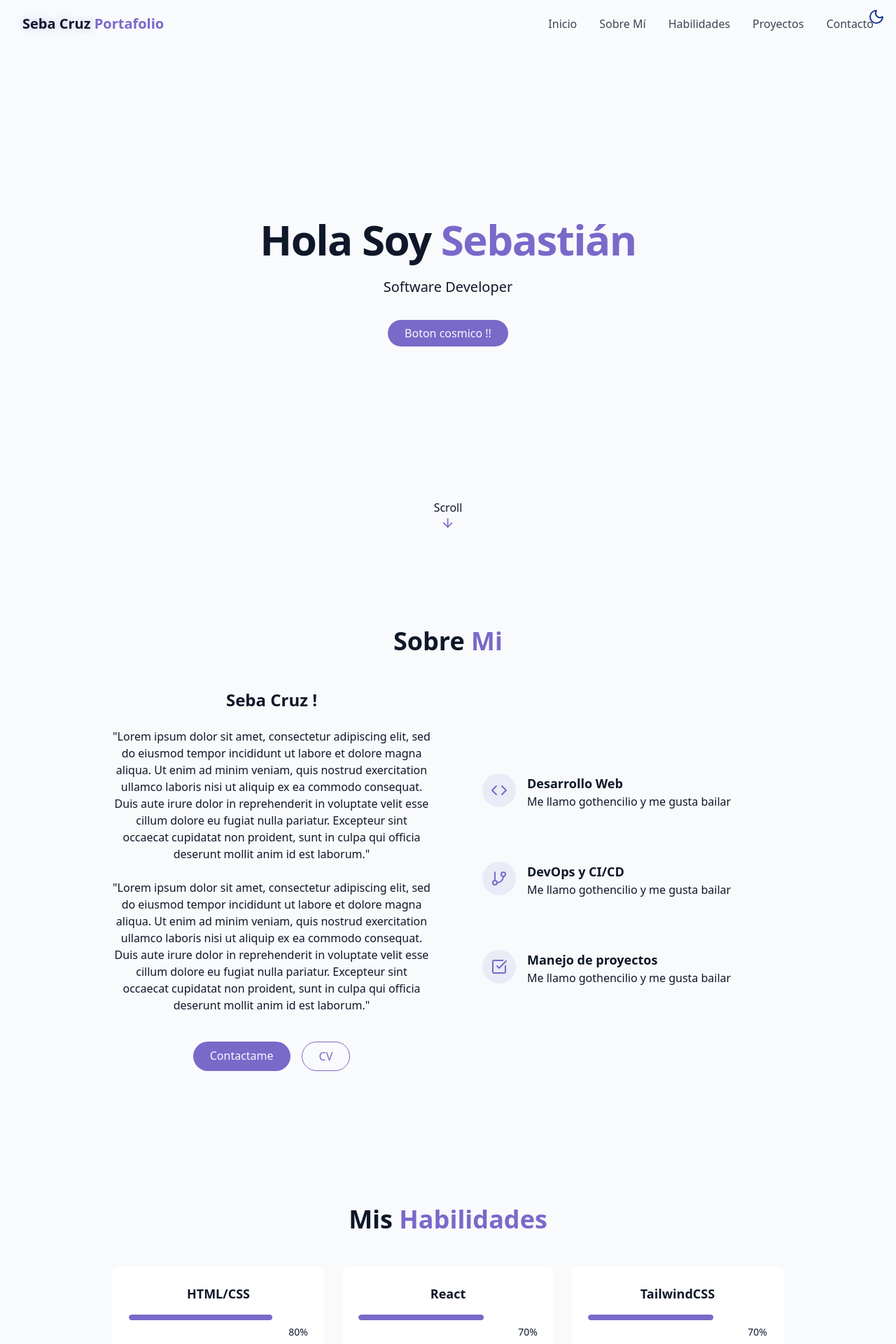
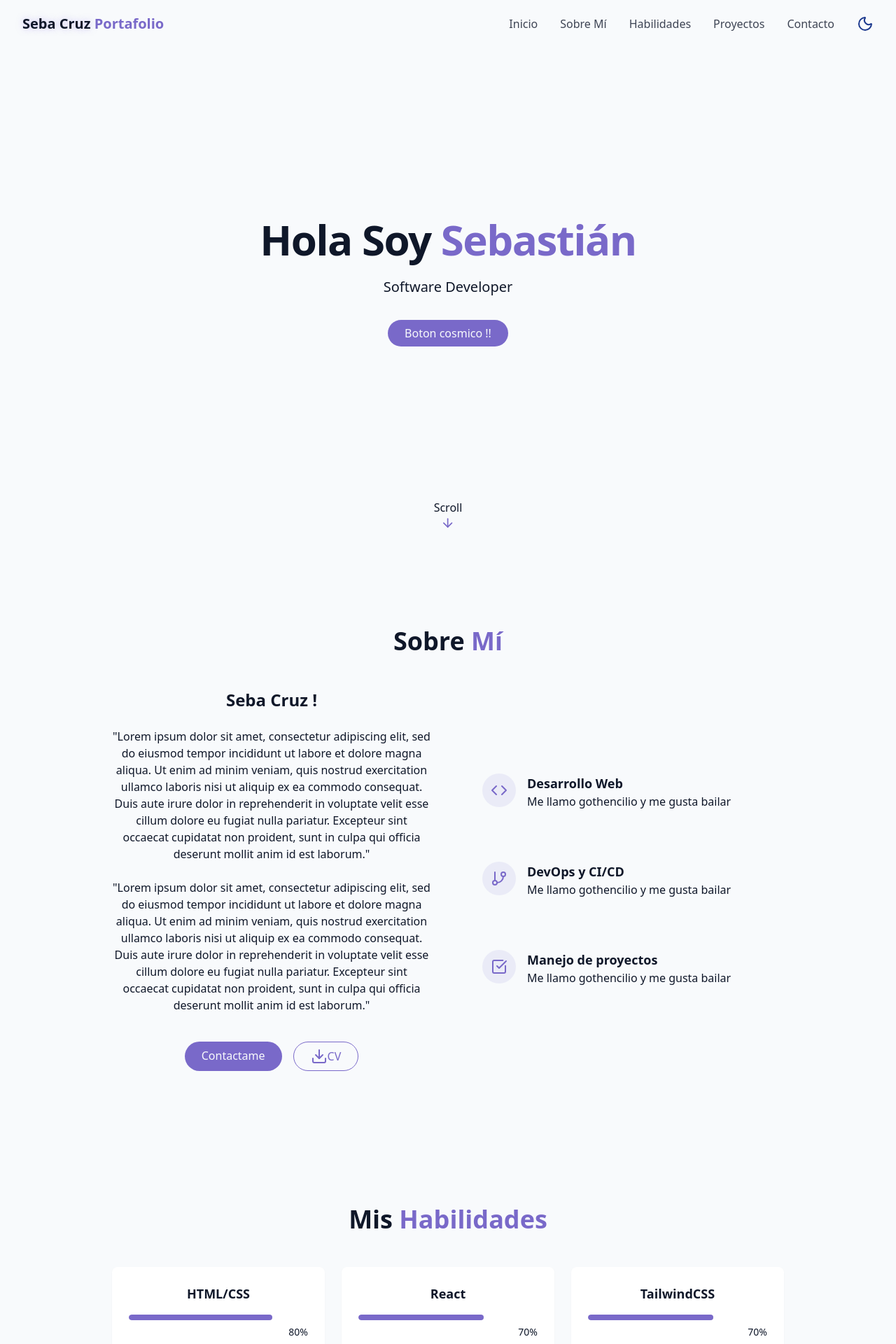
Before and after one commit to sebacruz1/Portafolio, a React (Vite) app: page / in a window 1280 px wide. Shown: the top 1920 px of the page at 70% size. Built offline with nearby package versions, Linux system fonts and the light colour scheme.

Commit message:
arreglo eleccion de tema

```diff
--- a/src/components/About.jsx
+++ b/src/components/About.jsx
@@ -1,12 +1,11 @@
-import { CheckSquare, Code, GitBranch, User } from "lucide-react"
-
+import { CheckSquare, Code, GitBranch, Download } from "lucide-react"
 
 export const About = () => {
 	return <section id="about" className="py-24 px-4 relative">
 		{" "}
 		<div className="container mx-auto max-w-5xl">
 			<h2 className="text-3xl md:text-4xl font-bold mb-12 text-center">
-				Sobre <span className="text-primary ">Mi</span>
+				Sobre <span className="text-primary ">Mí</span>
 			</h2>
 			<div className="grid grid-cols-1 md:grid-cols-2 gap-12 items-center">
 				<div className="space-y-6">
@@ -22,13 +21,18 @@ export const About = () => {
 					</p>
 
 					<div className="flex flex-col sm:flex-row gap-4 pt-4 justify-center">
-						<a href="#contacto" className="cosmic-button">
+						<a href="#contacto" className="boton-especial">
 
 						 Contactame
 
 						</a>
-
-						<a href="" className="px-6 py-2 rounded-full border border-primary text-primary hover:bg-primary/10 transitio-colors duration-300">
+						<a
+							href="/assets/CV.pdf"
+							download="Cruz-Sebastian-CV.pdf"
+							className="px-6 py-2 rounded-full border border-primary text-primary hover:bg-primary/10 transitio-colors duration-300
+							flex p-1"
+							>
+							<Download />
 							CV
 						</a>
 					</div>
--- a/src/components/HeroSection.jsx
+++ b/src/components/HeroSection.jsx
@@ -15,7 +15,7 @@ export const HeroSection = () => {
 					Software Developer
 				</p>
 				<div className="pt-4 opacity-0 animate-fade-in-delay-5">
-				<a href="#projects" className="cosmic-button">Boton cosmico !! </a>
+				<a href="#projects" className="boton-especial">Boton cosmico !! </a>
 				</div>
 			</div>
 		</div>
--- a/src/components/Navbar.jsx
+++ b/src/components/Navbar.jsx
@@ -1,7 +1,7 @@
 import { useEffect, useState } from "react";
 import { cn } from "../lib/utils";
 import { Menu, X } from "lucide-react";
-
+import { ThemeToggle } from "./ThemeToggle";
 
 const navItems = [
 	{name: "Inicio", href: "#hero"},
@@ -46,6 +46,7 @@ export const Navbar = () => {
 							{item.name}
 						</a>
 						))}
+					<ThemeToggle />
 				</div>
 
 
@@ -74,6 +75,7 @@ export const Navbar = () => {
 							{item.name}
 						</a>
 						))}
+						<ThemeToggle className="p-12"/>
 				</div>
 
 
--- a/src/components/ThemeToggle.jsx
+++ b/src/components/ThemeToggle.jsx
@@ -1,15 +1,12 @@
-
 import { Moon, Sun } from "lucide-react";
-import { useState, useEffect} from "react";
+import { useState, useEffect } from "react";
 import { cn } from "../lib/utils";
 
-export const ThemeToggle = () => {
-
+export const ThemeToggle = ({ className = "" }) => {
 	const [isDarkMode, setIsDarkmode] = useState(false);
 
-
 	useEffect(() => {
-		const storedTheme = localStorage.getItem("theme")
+		const storedTheme = localStorage.getItem("theme");
 		if (storedTheme === "dark") {
 			document.documentElement.classList.add("dark");
 			setIsDarkmode(true);
@@ -17,32 +14,32 @@ export const ThemeToggle = () => {
 			document.documentElement.classList.remove("dark");
 			setIsDarkmode(false);
 		}
-	}, [])
+	}, []);
 
 	const toggleTheme = () => {
 		if (isDarkMode) {
-			document.documentElement.classList.remove("dark")
-			localStorage.setItem("theme", "light")
-			setIsDarkmode(false)
+			document.documentElement.classList.remove("dark");
+			localStorage.setItem("theme", "light");
+			setIsDarkmode(false);
 		} else {
-			document.documentElement.classList.add("dark")
-			localStorage.setItem("theme", "dark")
+			document.documentElement.classList.add("dark");
+			localStorage.setItem("theme", "dark");
 			setIsDarkmode(true);
 		}
 	};
 
-
 	return (
-		<button onClick={toggleTheme} className={cn("fixed max-sm:hidden top-1 right-2 z-50 p-2 rounded-full transition-colors duration-300",
-			"focus:outline-hidden"
+		<button
+			onClick={toggleTheme}
+			className={cn(
+				"rounded-full transition-colors duration-300 focus:outline-none", className
 			)}
 		>
-			{" "}
 			{isDarkMode ? (
 				<Sun className="h-6 w-6 text-yellow-300" />
-				) : (
-					<Moon className="h-6 w-6 text-blue-900" />
-				)}
+			) : (
+				<Moon className="h-6 w-6 text-blue-900" />
+			)}
 		</button>
 	);
 };
--- a/src/index.css
+++ b/src/index.css
@@ -143,18 +143,12 @@
   border: 1px solid transparent;
 }
 
-@utility cosmic-button {
+@utility boton-especial {
   @apply px-6 py-2 rounded-full bg-primary text-primary-foreground font-medium
          transition-all duration-300 hover:shadow-[0_0_10px_rgba(139,93,246,0.5)]
          hover:scale-105 active:scale-95
 
 }
-
-
-/*
-¿ stars  ?
-¿ meteor ?
-*/
 
 
 #root {
--- a/src/pages/Home.jsx
+++ b/src/pages/Home.jsx
@@ -1,5 +1,4 @@
 import { Navbar } from "../components/Navbar";
-import { ThemeToggle } from "../components/ThemeToggle";
 import { HeroSection } from "../components/HeroSection";
 import { About } from "../components/About";
 import { Skills } from "../components/Skills";
@@ -7,8 +6,6 @@ import { Skills } from "../components/Skills";
 export const Home = () => {
 	return (
 		<div className="min-h-screen bg-background text-foreground overflow-x-hidden">
-
-		<ThemeToggle />
 
 		<Navbar />
 
```
Also changed, not shown: 1 other file (tests, documents, lock files or other folders).
